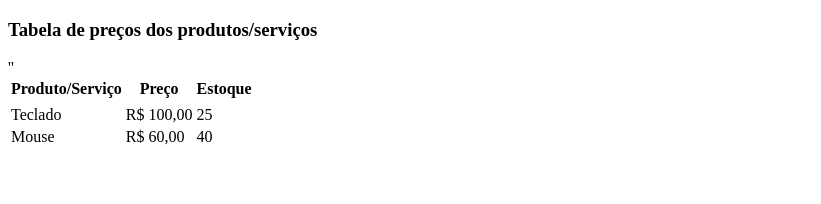
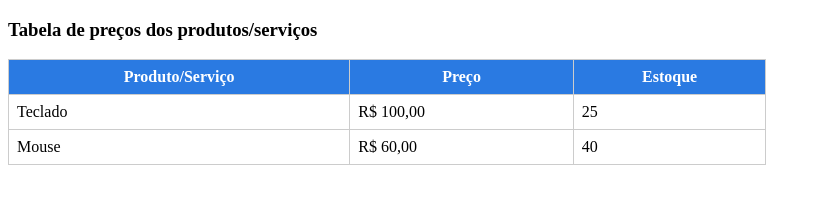
Before and after one commit to eubrunsllva-sudo/html-aula2, a plain HTML site: page index.html in a window 1280 px wide. Shown: the whole page, without its empty margins (0-821 px from the left). Drawn offline with Linux system fonts and the light colour scheme.

Commit message:
adicionando o css para a tabela

```diff
--- a/index.html
+++ b/index.html
@@ -5,6 +5,7 @@
     <meta charset="UTF-8">
     <meta name="viewport" content="width=device-width, initial-scale=1.0">
     <title>Document</title>
+    <link rel="stylesheet" href="style.css">
 </head>
 
 <body>
@@ -41,7 +42,7 @@
             <td>
                 40
             </td>
-        </tr>''
+        </tr>
     </table>
     </tbody>
 </body>
--- /dev/null
+++ b/style.css
@@ -0,0 +1,15 @@
+table {
+    border-collapse: collapse;
+width: 60%;
+}
+
+th, td {
+    border: 1px solid #ccc;
+padding: 8px;
+}
+
+
+th {
+    background-color: #2a7ae2;
+color: white;
+}
```
